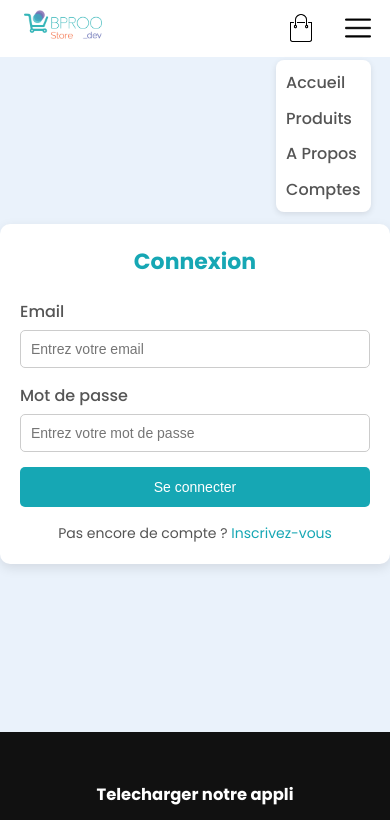
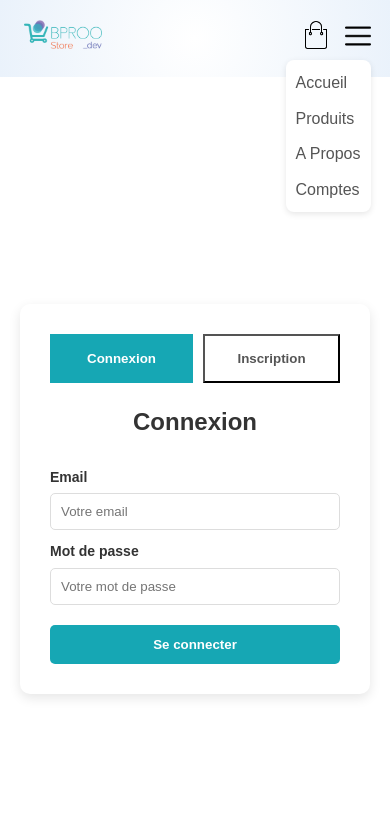
Before and after one commit to soualomichel91-glitch/site-E_commerce, a plain HTML site: page authentification.html in a window 390 px wide. Both pictures are taken after a click on the picture 357 px from the left and 28 px from the top of the page. Shown: the top 820 px of the page. Drawn offline with Linux system fonts and the light colour scheme; a web font is replaced by a local one.

Commit message:
page d'authentique et ajout des quelques script

```diff
--- a/authentification.html
+++ b/authentification.html
@@ -1,108 +1,141 @@
 <!DOCTYPE html>
-<html lang="en">
+<html lang="fr">
 <head>
-    <meta charset="UTF-8" />
-    <meta name="viewport" content="width=device-width, initial-scale=1.0" />
-    <title>Bproo Store - Connexion</title>
+  <meta charset="utf-8" />
+  <meta name="viewport" content="width=device-width, initial-scale=1" />
+  <title>Bproo Store - Authentification</title>
+
+  <!-- Font Awesome (icônes) -->
   <link
     rel="stylesheet"
-      href="https://cdnjs.cloudflare.com/ajax/libs/font-awesome/4.7.0/css/font-awesome.css"
-      integrity="sha512-5A8nwdMOWrSz20fDsjczgUidUBR8liPYU+WymTZP1lmY9G6Oc7HlZv156XqnsgNUzTyMefFTcsFH/tnJE/+xBg=="
+    href="https://cdnjs.cloudflare.com/ajax/libs/font-awesome/4.7.0/css/font-awesome.min.css"
     crossorigin="anonymous"
     referrerpolicy="no-referrer"
   />
-    <link rel="stylesheet" href="style.css"/>
+
+  <!-- CSS principal -->
+  <link rel="stylesheet" href="style.css" />
 </head>
 <body>
-    <!-- Navbar -->
-    <header class="navbar">
+
+  <!-- HEADER -->
+  <header class="header-section">
+    <div class="container navbar">
       <div class="logo">
-        <a href="">
-          <img src="images/logo.png" alt="mon logo" />
-        </a>
+        <a href="#"><img src="images/logo.png" alt="mon logo" /></a>
       </div>
-      <nav>
-        <ul>
-          <li><a href="">Accueil</a></li>
-          <li><a href="">Produits</a></li>
-          <li><a href="">A Propos</a></li>
-          <li><a href="">Comptes</a></li>
+
+      <nav class="nav-right">
+        <ul class="nav-links">
+          <li><a href="#">Accueil</a></li>
+          <li><a href="#">Produits</a></li>
+          <li><a href="#">A Propos</a></li>
+          <li><a href="#">Comptes</a></li>
         </ul>
-        <img src="images/cart.png" alt="cart icon" width="28px" />
-        <img src="images/menu.png" alt="menu" width="26px" class="menu-icon">
+
+        <div class="icons">
+          <img src="images/cart.png" alt="cart icon" width="28" />
+          <img src="images/menu.png" alt="menu" width="26" class="menu-icon" />
+        </div>
       </nav>
+    </div>
   </header>
 
-    <!-- Section Authentification -->
+  <!-- AUTH SECTION -->
+  <main>
     <section class="auth-section">
+      <!-- Partie gauche : image -->
+      <div class="auth-left">
+        <img src="images/image1.png" alt="illustration authentification" />
+      </div>
+
+      <!-- Partie droite : formulaires -->
+      <div class="auth-right">
         <div class="auth-container">
+          <!-- Boutons (type="button" pour éviter submit) -->
+          <div class="tabs" role="tablist" aria-label="Connexion ou Inscription">
+            <button id="btn-login" type="button" class="tab active" aria-controls="login-form" aria-selected="true">Connexion</button>
+            <button id="btn-signup" type="button" class="tab" aria-controls="signup-form" aria-selected="false">Inscription</button>
+          </div>
+
+          <!-- Formulaire Connexion -->
+          <form id="login-form" class="form active" novalidate>
             <h2>Connexion</h2>
-        <form>
-          <label for="email">Email</label>
-          <input type="email" id="email" placeholder="Entrez votre email" required />
 
-          <label for="password">Mot de passe</label>
-          <input type="password" id="password" placeholder="Entrez votre mot de passe" required />
+            <label for="email-login">Email</label>
+            <input type="email" id="email-login" placeholder="Votre email" required />
+
+            <label for="password-login">Mot de passe</label>
+            <input type="password" id="password-login" placeholder="Votre mot de passe" required />
 
             <button type="submit">Se connecter</button>
           </form>
-        <p>Pas encore de compte ? <a href="signup.html">Inscrivez-vous</a></p>
+
+          <!-- Formulaire Inscription -->
+          <form id="signup-form" class="form" novalidate>
+            <h2>Inscription</h2>
+
+            <label for="name">Nom complet</label>
+            <input type="text" id="name" placeholder="Votre nom complet" required />
+
+            <label for="email-signup">Email</label>
+            <input type="email" id="email-signup" placeholder="Votre email" required />
+
+            <label for="password-signup">Mot de passe</label>
+            <input type="password" id="password-signup" placeholder="Votre mot de passe" required />
+
+            <button type="submit">S'inscrire</button>
+          </form>
+        </div>
       </div>
     </section>
+  </main>
 
-    <!-- fin du header -->
-
-     <!-- debut du footer -->
-
+  <!-- FOOTER -->
   <footer class="footer">
     <div class="container">
       <div class="row">
-          <div class="footer-col-1">
-            <h3>Telecharger notre appli</h3>
-            <p>Telecharger l'application sur telephone mobile android et ios</p>
+        <div class="footer-col">
+          <h3>Télécharger notre appli</h3>
+          <p>Télécharger l'application sur téléphone mobile Android et iOS</p>
           <div class="app-logo">
             <img src="images/play-store.png" alt="android app" />
             <img src="images/app-store.png" alt="ios app" />
           </div>
         </div>
-          <div class="footer-col-2">
+
+        <div class="footer-col">
           <img src="images/logo-white.png" alt="white logo" />
-            <p>
-              Notre objectif est de rendre durablement le plaisir et les
-              bienfaits du sport accessible à tous
-            </p>
+          <p>Notre objectif est de rendre durablement le plaisir et les bienfaits du sport accessible à tous</p>
         </div>
 
-          <!-- Les Liens utiles -->
-          <div class="footer-col-1">
-            <h4>Les liens utiles</h4>
+        <div class="footer-col">
+          <h4>Liens utiles</h4>
           <ul>
             <li><a href="#">Coupons</a></li>
             <li><a href="#">Articles du blog</a></li>
             <li><a href="#">Politique de retour</a></li>
-              <li><a href="#">Rejoignez l'affliation</a></li>
+            <li><a href="#">Rejoignez l'affiliation</a></li>
           </ul>
         </div>
-          <!-- fin Liens utiles -->
 
-          <!-- Réseaux sociaux -->
         <div class="footer-col">
           <h4>Suivez-nous</h4>
           <div class="social-links">
-              <a href="#">Facebook<i class="fa fa-facebook"></i></a>
-              <a href="#">Twitter<i class="fa fa-twitter"></i></a>
-              <a href="#">Intagramme<i class="fa fa-instagram"></i></a>
-              <a href="#">You Tube<i class="fa fa-youtube"></i></a>
+            <a href="#">Facebook <i class="fa fa-facebook"></i></a>
+            <a href="#">Twitter <i class="fa fa-twitter"></i></a>
+            <a href="#">Instagram <i class="fa fa-instagram"></i></a>
+            <a href="#">YouTube <i class="fa fa-youtube"></i></a>
           </div>
         </div>
       </div>
+
       <hr />
       <p class="copyright">© 2025 Bproo Store - Tous droits réservés.</p>
     </div>
   </footer>
 
-    <!-- fin du footer -->
-
+  <!-- JS -->
   <script src="script.js"></script>
 </body>
 </html>
--- a/script.js
+++ b/script.js
@@ -1,22 +1,73 @@
-// Sélectionner l'image menu et la liste
 const menuIcon = document.querySelector('.menu-icon');
 const navUl = document.querySelector('nav ul');
 
-// Ajouter un clic
-menuIcon.addEventListener('click', () => {
+// Ouvrir / fermer le menu au clic
+menuIcon.addEventListener('click', (e) => {
+  e.stopPropagation(); // éviter que le clic se propage au document
   navUl.classList.toggle('active');
 });
 
-// Cacher le menu si on clique en dehors
+// Fermer le menu si on clique ailleurs
 document.addEventListener('click', (e) => {
-  // Si le clic n'est pas sur le menu ou l'icône
   if (!navUl.contains(e.target) && !menuIcon.contains(e.target)) {
-    navUl.classList.remove('active'); // masquer le menu
+    navUl.classList.remove('active');
   }
 });
 
-// / Replier le menu quand la souris quitte la zone du menu
-
+// Fermer le menu quand la souris quitte la zone du menu (optionnel)
 navUl.addEventListener('mouseleave', () => {
   navUl.classList.remove('active');
 });
+
+// page d'authentification
+
+document.addEventListener('DOMContentLoaded', function () {
+  const btnLogin = document.getElementById('btn-login');
+  const btnSignup = document.getElementById('btn-signup');
+  const loginForm = document.getElementById('login-form');
+  const signupForm = document.getElementById('signup-form');
+
+  function activate(tab) {
+    if (tab === 'login') {
+      btnLogin.classList.add('active');
+      btnSignup.classList.remove('active');
+      loginForm.classList.add('active');
+      signupForm.classList.remove('active');
+
+      btnLogin.setAttribute('aria-selected', 'true');
+      btnSignup.setAttribute('aria-selected', 'false');
+    } else {
+      btnSignup.classList.add('active');
+      btnLogin.classList.remove('active');
+      signupForm.classList.add('active');
+      loginForm.classList.remove('active');
+
+      btnSignup.setAttribute('aria-selected', 'true');
+      btnLogin.setAttribute('aria-selected', 'false');
+    }
+  }
+
+  btnLogin.addEventListener('click', () => activate('login'));
+  btnSignup.addEventListener('click', () => activate('signup'));
+
+  // Empêcher le submit réel pendant les tests (tu peux adapter)
+  loginForm.addEventListener('submit', function (e) {
+    e.preventDefault();
+    // place ici ta logique de connexion (AJAX / fetch)
+    alert('Connexion — formulaire soumis (simulation)');
+  });
+
+  signupForm.addEventListener('submit', function (e) {
+    e.preventDefault();
+    // place ici ta logique d'inscription (AJAX / fetch)
+    alert("Inscription — formulaire soumis (simulation)");
+  });
+});
+
+
+
+
+// Fin de l'authenti
+
+
+// Fin du script
--- a/style.css
+++ b/style.css
@@ -419,6 +419,17 @@ nav img {
   }
 }
 
+/* Forcer couleur des liens dans le footer */
+.footer a {
+  color: #bbb; /* blanc par défaut */
+  text-decoration: none;
+}
+
+.footer a:hover {
+  color: #16a7b4; /* accent couleur thème au survol */
+}
+
+
 hr{
     margin: 20px;
 
@@ -552,7 +563,7 @@ hr{
     gap: 10px;
     background: #fff;
     position: absolute;
-    top: 60px; /* sous la navbar */
+    top: 60px;
     right: 5%;
     padding: 10px;
     border-radius: 8px;
@@ -570,88 +581,146 @@ hr{
 
 /* page d'authentification */
 
-/* --- Authentification --- */
+/* --- Reset général --- */
+* {
+  margin: 0;
+  padding: 0;
+  box-sizing: border-box;
+}
+
+body {
+  font-family: Arial, sans-serif;
+  background: #f9f9f9;
+}
+
+/* --- Layout principal --- */
 .auth-section {
+  display: flex;
+  min-height: 100vh;
+}
+
+/* Partie gauche (image) */
+.auth-left {
+  flex: 1;
+  background: #eaf2fb;
   display: flex;
   justify-content: center;
   align-items: center;
-  min-height: 80vh;
-  background: #eaf2fb;
+}
+
+.auth-left img {
+  max-width: 100%;
+  height: auto;
+}
+
+/* Partie droite (formulaires) */
+.auth-right {
+  flex: 1;
+  display: flex;
+  justify-content: center;
+  align-items: center;
+  background: #fff;
 }
 
 .auth-container {
-  background: #fff;
-  padding: 30px 40px;
+  width: 100%;
+  max-width: 400px;
+  padding: 30px;
   border-radius: 10px;
   box-shadow: 0 4px 12px rgba(0,0,0,0.1);
-  width: 100%;
-  max-width: 400px;
-  text-align: center;
 }
 
-.auth-container h2 {
+/* --- Boutons Tabs --- */
+.tabs {
+  display: flex;
+  gap: 10px;
   margin-bottom: 20px;
-  color: #16a7b4;
 }
 
-.auth-container form {
-  display: flex;
+
+.tabs button {
+  flex: 1;
+  padding: 12px;
+  background: none; /* pas de fond */
+  color: #555;
+  font-weight: bold;
+  cursor: pointer;
+  transition: 0.3s;
+}
+
+
+.tabs button.active {
+  border: 5px solid #16a7b4; /* plein trait pour l'actif */
+  background: #16a7b4;
+  color: #fff;
+}
+
+/* --- Formulaires --- */
+form {
+  display: none;
   flex-direction: column;
 }
 
-.auth-container label {
-  text-align: left;
-  margin-bottom: 5px;
-  font-weight: 500;
+form.active {
+  display: flex;
 }
 
-.auth-container input {
-  padding: 10px;
+form h2 {
   margin-bottom: 15px;
-  border: 1px solid #ccc;
-  border-radius: 5px;
+  text-align: center;
+  color: #333;
 }
 
-.auth-container button {
+form label {
+  margin-top: 10px;
+  font-size: 14px;
+  font-weight: 600;
+  color: #333;
+}
+
+form input {
+  padding: 10px;
+  margin-top: 5px;
+  border: 1px solid #ddd;
+  border-radius: 5px;
+  outline: none;
+}
+
+form input:focus {
+  border-color: #16a7b4;
+}
+
+form button {
+  margin-top: 20px;
   padding: 12px;
+  border: none;
   background: #16a7b4;
   color: #fff;
-  border: none;
+  font-weight: bold;
   border-radius: 5px;
   cursor: pointer;
-  font-weight: 500;
-  transition: background 0.3s;
 }
 
-.auth-container button:hover {
-  background: #0f8b97;
+form button:hover {
+  background: #135353;
 }
 
-.auth-container p {
-  margin-top: 15px;
-  font-size: 14px;
-}
-
-.auth-container p a {
-  color: #16a7b4;
-  text-decoration: none;
-}
-
-/* Mobile responsive */
-@media (max-width: 768px) {
-  .auth-container {
-    padding: 20px;
+/* --- Responsive --- */
+@media (max-width: 900px) {
+  .auth-section {
+    flex-direction: column;
   }
 
-  .auth-container h2 {
-    font-size: 22px;
+  .auth-left {
+    display: none;
   }
 
-  .auth-container input,
-  .auth-container button {
-    font-size: 14px;
+  .auth-right {
+    flex: 1;
+    padding: 20px;
   }
 }
 
 
+
 /* Fin de la page */
```
Also changed, not shown: index.html (+1 -1 lines). Lines whose indentation alone changed are shown as unchanged.
